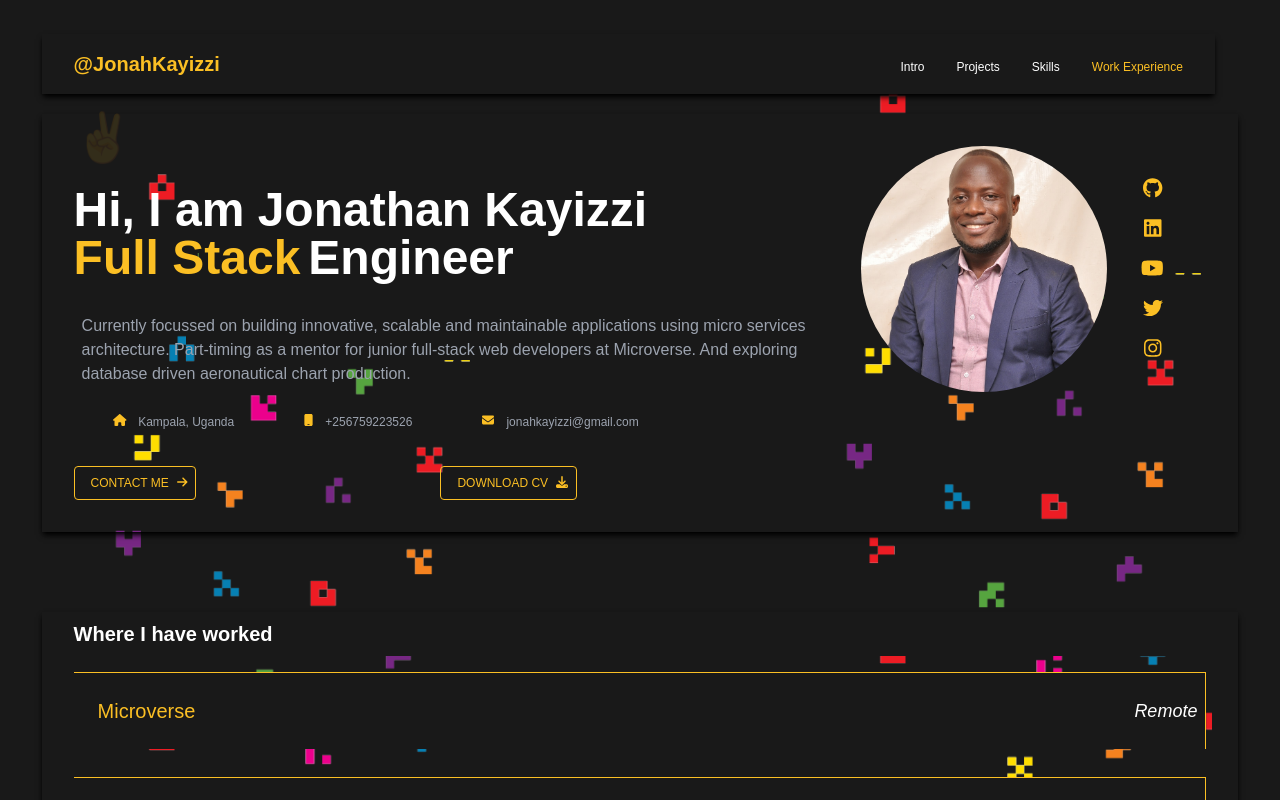
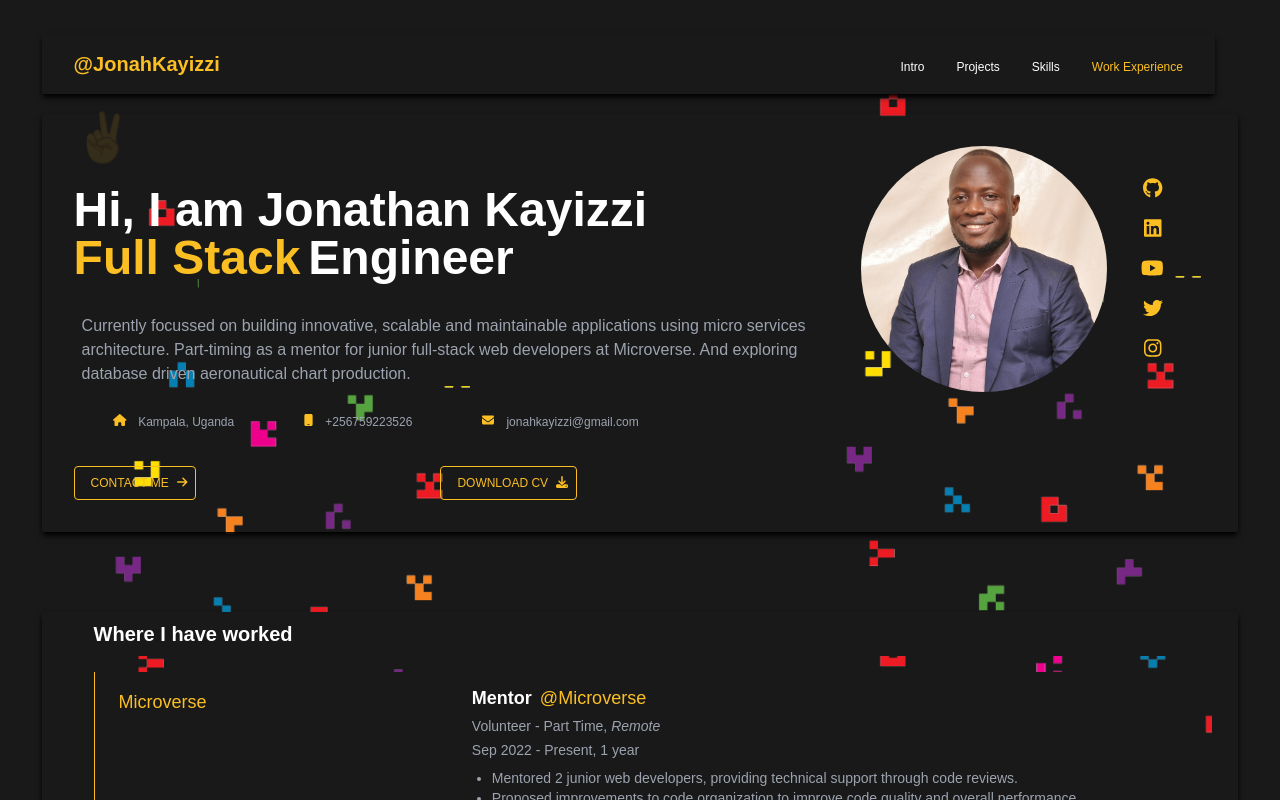
Before and after one commit to JonahKayizzi/my-portfolio, a React (Create React App) app: page /employment in a window 1280 px wide. Shown: the top 800 px of the page. Built offline with nearby package versions, Linux system fonts and the light colour scheme.

Commit message:
Re-organiize employment history component

```diff
--- a/src/components/Employment.js
+++ b/src/components/Employment.js
@@ -1,14 +1,15 @@
 import React, { useState } from 'react';
 import { useSelector } from 'react-redux';
+import { Link } from 'react-router-dom';
 
 const History = () => {
   const { employments } = useSelector((state) => state.employmentsSl);
-  const [expandedEmployments, setExpandedEmployments] = useState([]);
+  const [expandedEmployments, setExpandedEmployments] = useState([1]);
 
   const toggleEmployment = (employmentId) => {
     if (expandedEmployments.includes(employmentId)) {
       setExpandedEmployments(
-        expandedEmployments.filter((id) => id !== employmentId),
+        expandedEmployments.filter((id) => id !== employmentId)
       );
     } else {
       setExpandedEmployments([...expandedEmployments, employmentId]);
@@ -16,60 +17,61 @@ const History = () => {
   };
 
   return (
-    <div className="flex flex-wrap justify-left gap-1">
+    <div className="flex flex-wrap justify-left gap-1 px-5">
       <h3 className="py-2 font-extrabold place-self-start text-xl w-full bg-[rgb(25,25,25)]">
         Where I have worked
       </h3>
       {employments.map((employment) => (
         <div
           key={employment}
-          className="bg-[rgb(25,25,25)] font-thin lg:my-3 my-1 p-2 w-full border-t border-r border-amber-400"
+          className="bg-[rgb(25,25,25)] font-thin lg:my-3 my-1 p-2 w-full border-l border-amber-400 flex"
         >
-          <h2 className="text-xl my-4 text-left ml-4 flex justify-between">
-            {employment.link ? (
+          <h2 className="text-lg my-2 text-left ml-4 w-1/3">
             <button
               className="text-amber-400 font-light"
-                target="_blank"
               type="button"
               onClick={() => toggleEmployment(employment.id)}
             >
               {employment.name}
             </button>
-            ) : (
-              <p className="text-amber-400 font-light">{employment.name}</p>
-            )}
-            <p className="italic text-lg">{employment.location}</p>
           </h2>
           {expandedEmployments.includes(employment.id) && (
-            <>
-              <div>
-                <p>
-                  Role:
-                  {employment.role}
+            <div className="text-gray-400 text-sm w-2/3">
+              <p className="flex gap-2 text-lg text-white my-1">
+                <span className="font-bold">{employment.role}</span>
+                <span>
+                  {employment.link ? (
+                    <Link
+                      className="text-amber-400 font-light"
+                      target="_blank"
+                      to={employment.link}
+                    >
+                      {`@${employment.name}`}
+                    </Link>
+                  ) : (
+                    <span className="text-amber-400 font-light">
+                      {employment.name}
+                    </span>
+                  )}
+                </span>
               </p>
-                <p>
-                  Type:
-                  {employment.type}
+              <p className="my-1">
+                <span>{`${employment.type}, `}</span>
+                <span className="italic justify-self-end">
+                  {employment.location}
+                </span>
               </p>
-                <p>
-                  Start:
-                  {employment.start}
+              <p className="my-1">
+                <span>{`${employment.start} - `}</span>
+                <span>{`${employment.end}, `}</span>
+                <span>{employment.duration}</span>
               </p>
-                <p>
-                  End:
-                  {employment.end}
-                </p>
-                <p>
-                  Duration:
-                  {employment.duration}
-                </p>
-              </div>
-              <ul className="flex flex-col justify-around my-2 list-disc px-5 text-sm">
+              <ul className="flex flex-col justify-around my-2 list-disc px-5">
                 {employment.highlights.map((highlight) => (
                   <li key={highlight}>{highlight}</li>
                 ))}
               </ul>
-            </>
+            </div>
           )}
         </div>
       ))}
--- a/src/redux/employment.js
+++ b/src/redux/employment.js
@@ -29,6 +29,7 @@ const initialState = {
       end: 'Present',
       duration: '6 years',
       highlights: [
+        'Supervised activities for developing over 20 database-driven aeronautical charts',
         'Built a subscription management application for aeronautical products using PHP and MySQL that improved work efficiency and revenue by 70%.',
         'Led a team of 4 developers, fixed over 40 pending functional requirements of the Safety Management system in absence of the contractor and migrated from PHP to Java.',
       ],
```
Lines whose indentation alone changed are shown as unchanged.
